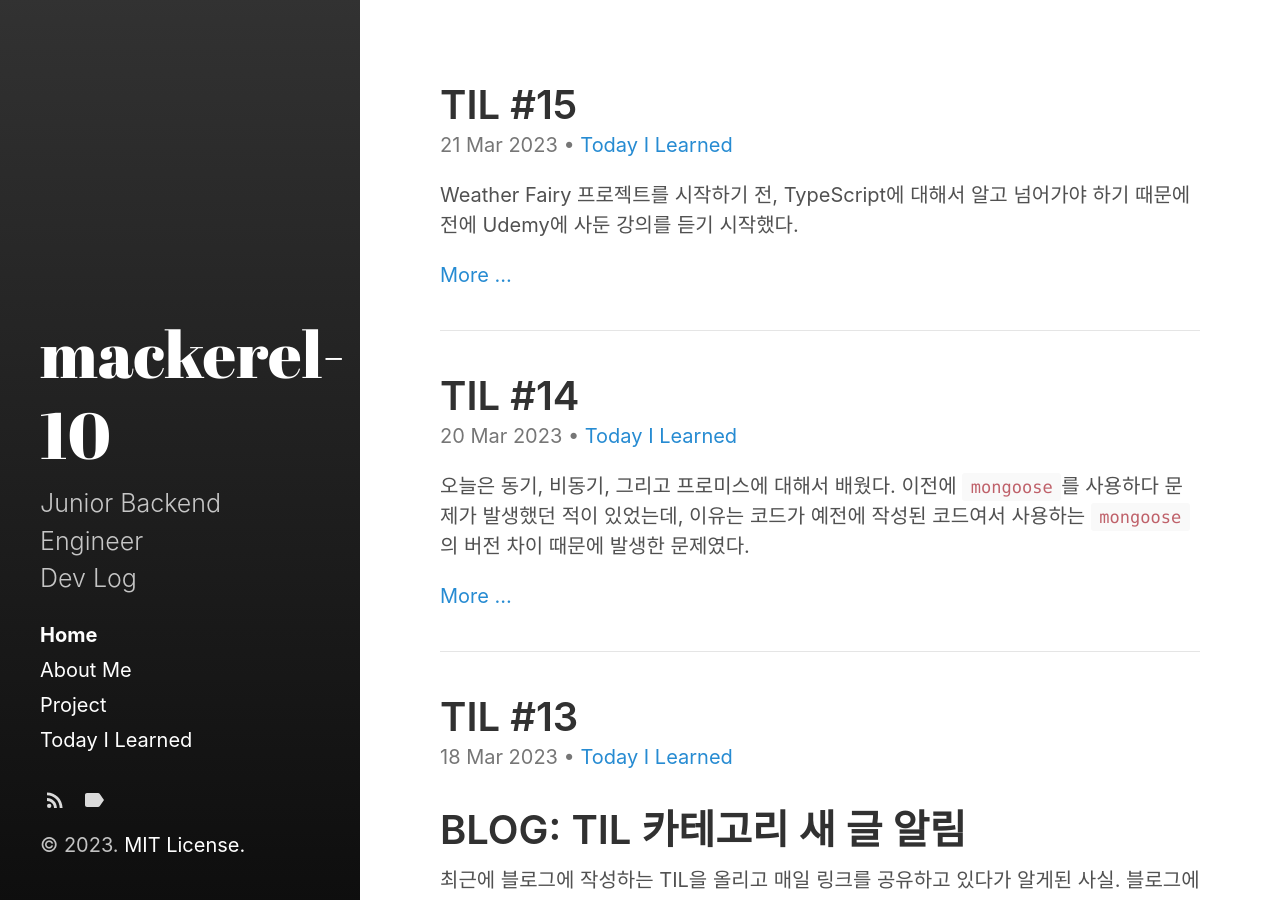
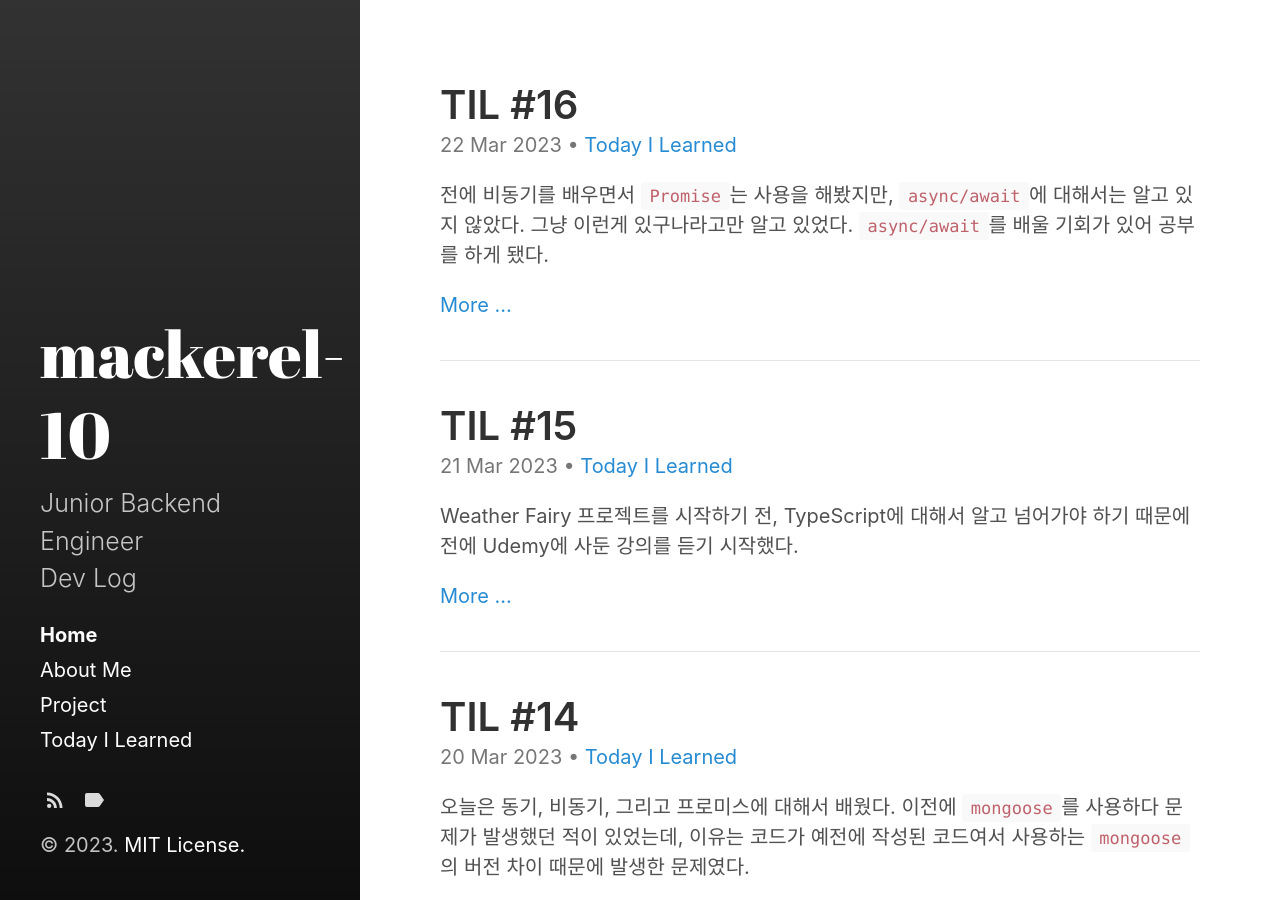
Before and after one commit to mackerel-10/mackerel-10.github.io, a Jekyll site: the page built from index.html, in a window 1280 px wide and 900 px high. Built offline with Jekyll 4.4.1, drawn with Linux system fonts in a browser that asks for light colours; the list of posts is cut into pages by our own code; some of the changed text lies outside the part shown.

Commit message:
Edit: TIL 15 수정 Add: TIL 16 추가

````diff
--- /dev/null
+++ b/_posts/2023-03-22-TIL-16.md
@@ -0,0 +1,43 @@
+---
+layout: post
+title: 'TIL #16'
+categories:
+  - Today I Learned
+tags:
+  - Javascript
+date: '2023-03-22 22:57:00'
+---
+
+전에 비동기를 배우면서 `Promise`는 사용을 해봤지만, `async/await`에 대해서는 알고 있지 않았다. 그냥 이런게 있구나라고만 알고 있었다. `async/await`를 배울 기회가 있어 공부를 하게 됐다.
+
+## async, await
+
+`async/await`는 프로미스를 기반으로 동작하고, `async/await`를 사용하면 `then/catch/finally`처럼 메서드와 콜백 함수를 전달해서 비동기 처리를 할 필요없이 마치 동기 처리처럼 프로미스를 사용할 수 있다.
+
+```jsx
+async function myFunc() {
+  await fetch(url);
+}
+```
+
+`async`는 비동기 처리를 할 함수 앞에 키워드를 붙여서 사용한다. `async`가 붙은 함수는 반드시 프로미스를 반환한다.
+
+`await`는 `async` 함수 내에서만 사용이 가능하다. `await`는 반드시 프로미스 앞에서만 사용이 가능하다.
+
+```jsx
+async function myFunc() {
+  try {
+    await fetch(url);
+  } catch (error) {
+    console.error(error);
+  }
+}
+```
+
+프로미스에서는 `.catch`를 사용해 에러처리를 했다면, `async/await`에서는 `try`, `catch` 문을 사용해 에러 처리를 할 수가 있다. 만약 `catch`문을 사용해 에러 처리를 해주지 않는다면 `async` 함수는 상태를`reject`하는 프로미스를 반환한다.
+
+---
+
+## Reference
+
+- 모던 자바스크립트 Deep Dive(이웅모, 위키북스)
````
Also changed, not shown: _posts/2023-03-21-TIL-15.md (+1 -1 lines).
